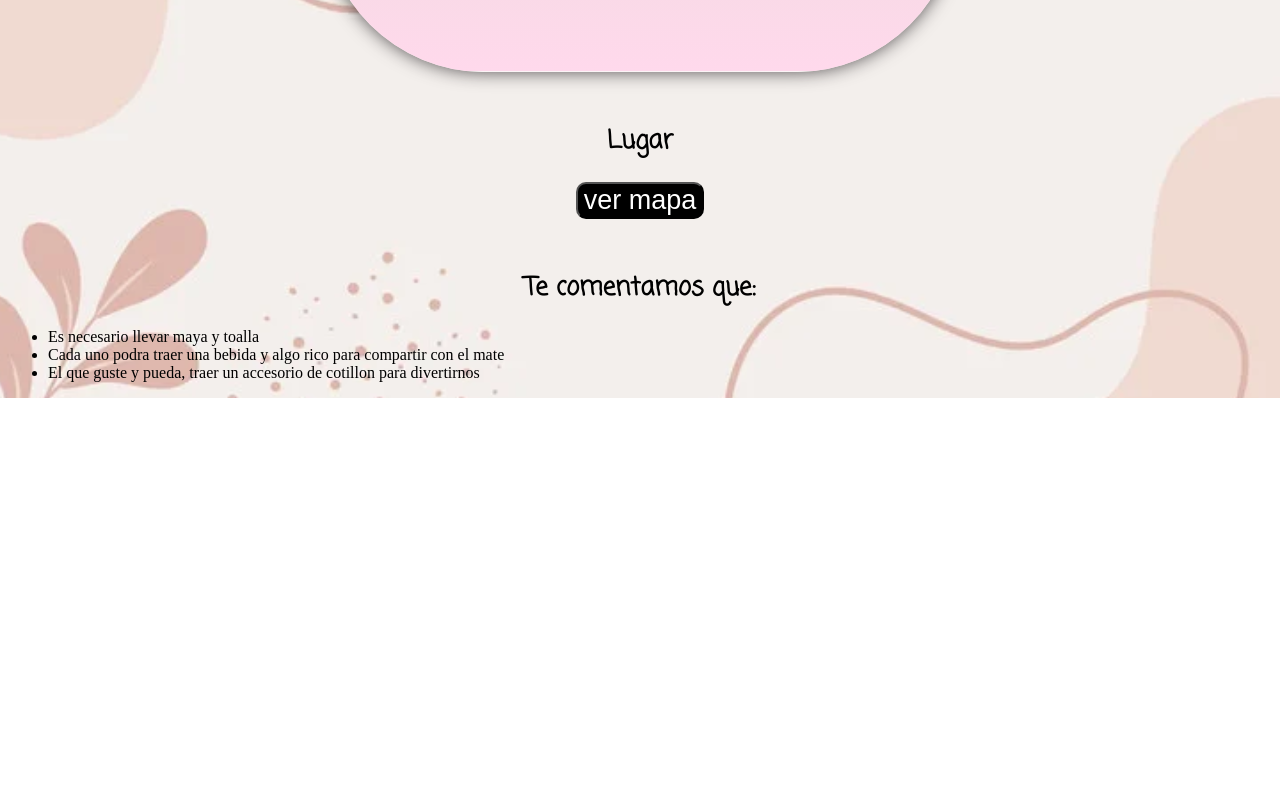
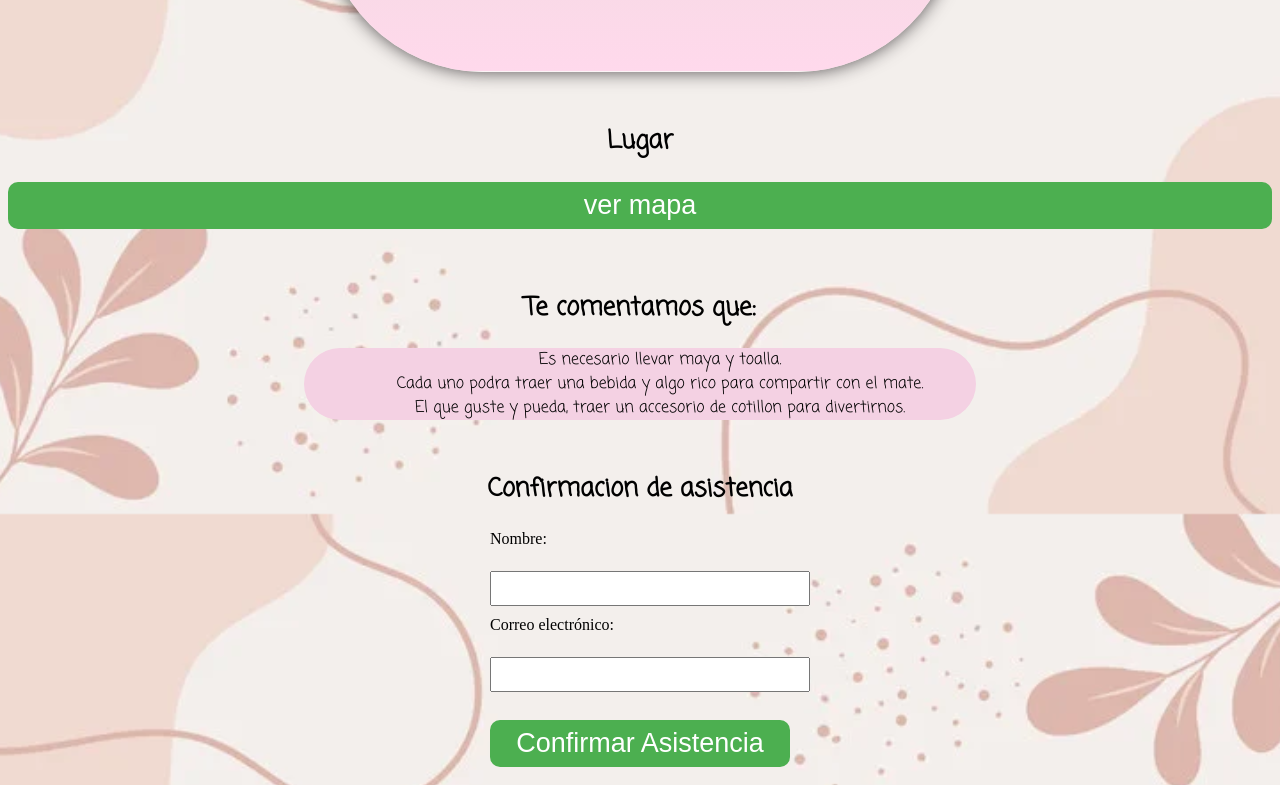
Before and after one commit to antonellatemu/invitacion-digital, a plain HTML site: page index.html in a window 1280 px wide. Shown: the part 1086-1871 px from the top of the page. Before the commit the page ends 1484 px from the top, so only its background shows below. Drawn offline with Linux system fonts and the light colour scheme; a web font is replaced by a local one.

Commit message:
formulario

```diff
--- a/index.html
+++ b/index.html
@@ -45,16 +45,30 @@
                 <div class="informacion">
                 <h2>
                     Te comentamos que:</h2>
-                    <ul>
-                        <li>Es necesario llevar maya y toalla</li>
-                        <li>Cada uno podra traer una bebida y algo rico para compartir con el mate</li>
-                        <li>El que guste y pueda, traer un accesorio de cotillon para divertirnos</li>
+                    <ul id="lista">
+                        <li>Es necesario llevar maya y toalla.</li>
+                        <li>Cada uno podra traer una bebida y algo rico para compartir con el mate.</li>
+                        <li>El que guste y pueda, traer un accesorio de cotillon para divertirnos.</li>
                     </ul>
+</div>
+<div class="row">
+    <div class="col">
+        <div class="asistencia">
+            <h2>Confirmacion de asistencia</h2>
+            <form id="formulario">
+                <label for="nombre">Nombre:</label><br>
+                <input type="text" id="nombre" name="nombre" required><br>
+                <label for="email">Correo electrónico:</label><br>
+                <input type="email" id="email" name="email" required><br><br>
+                <button type="submit">Confirmar Asistencia</button>
+            </form>
+        </div>
+    </div>
 </div>
 <script>
     // Función para desplazar la página hacia abajo lentamente
     function scrollDown() {
-        window.scrollBy(0, 3); // Ajusta el segundo valor para controlar la velocidad de desplazamiento
+        window.scrollBy(0, 5); // Ajusta el segundo valor para controlar la velocidad de desplazamiento
         if (window.innerHeight + window.scrollY >= document.body.offsetHeight) {
             clearInterval(scrollInterval); // Detener la animación cuando llegue al final de la página
         }
--- a/style.css
+++ b/style.css
@@ -99,3 +99,40 @@ button{
   color: white;
   font-size: 27px;
 }
+#lista {
+  list-style-type: none;
+  margin: auto;
+  text-align: center;
+  background-color: rgb(244, 209, 227);
+  font-family:Coming Soon ;
+  width: 50%;
+  border-radius: 50px;
+}
+form {
+  max-width: 300px;
+  margin: 0 auto;
+}
+
+label {
+  display: block;
+  margin-bottom: 5px;
+}
+
+input[type="text"],
+input[type="email"],
+button {
+  width: 100%;
+  padding: 8px;
+  margin-bottom: 10px;
+}
+
+button {
+  background-color: #4CAF50;
+  color: white;
+  border: none;
+  cursor: pointer;
+}
+
+button:hover {
+  background-color: #45a049;
+}
```
